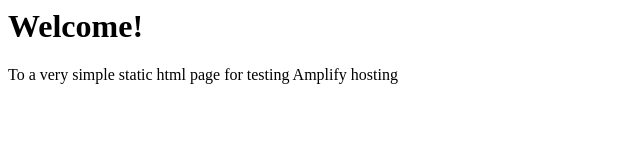
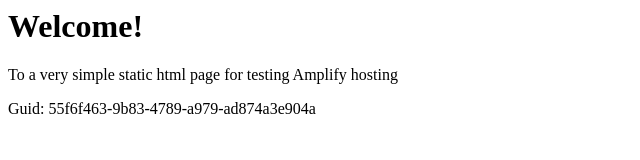
Before and after one commit to aws-aemilia-yul/Github-PR-Commit-Integration-Test-DoNotTouch-Gith-P5X5MO5I-v1-preprod-ca-central-1, a website: page src/index.html in a window 1280 px wide. Shown: the whole page, without its empty margins (0-640 px from the left). Drawn offline with Linux system fonts and the light colour scheme.

Commit message:
commit from integ tests

```diff
--- a/src/index.html
+++ b/src/index.html
@@ -1,3 +1,5 @@
+
+
 <html lang="en">
 
 <head>
@@ -10,6 +12,6 @@
 <body>
     <h1>Welcome!</h1>
     <p>To a very simple static html page for testing Amplify hosting</p>
-</body>
+    <p>Guid: 55f6f463-9b83-4789-a979-ad874a3e904a</p></body>
 
 </html>
```
